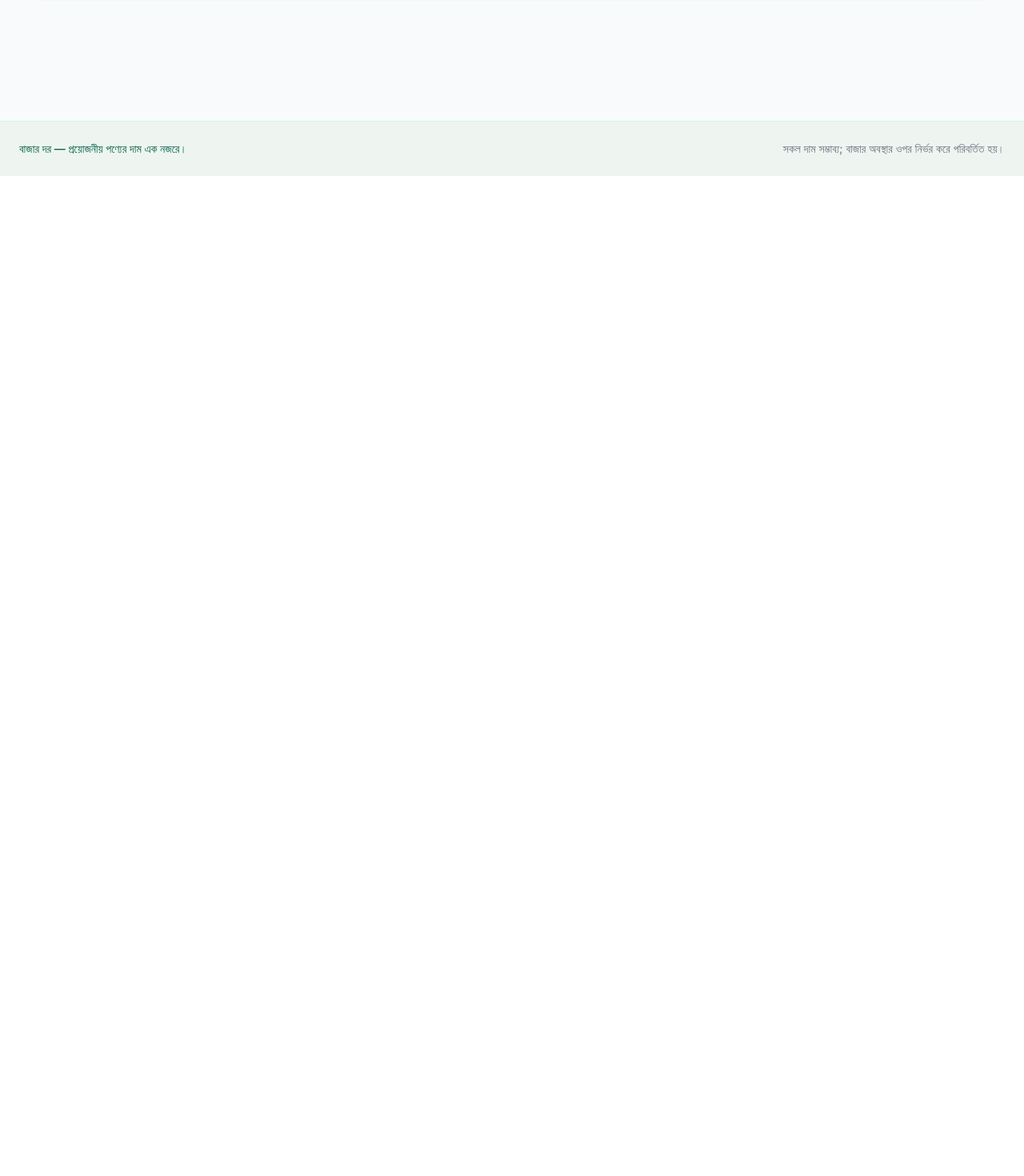
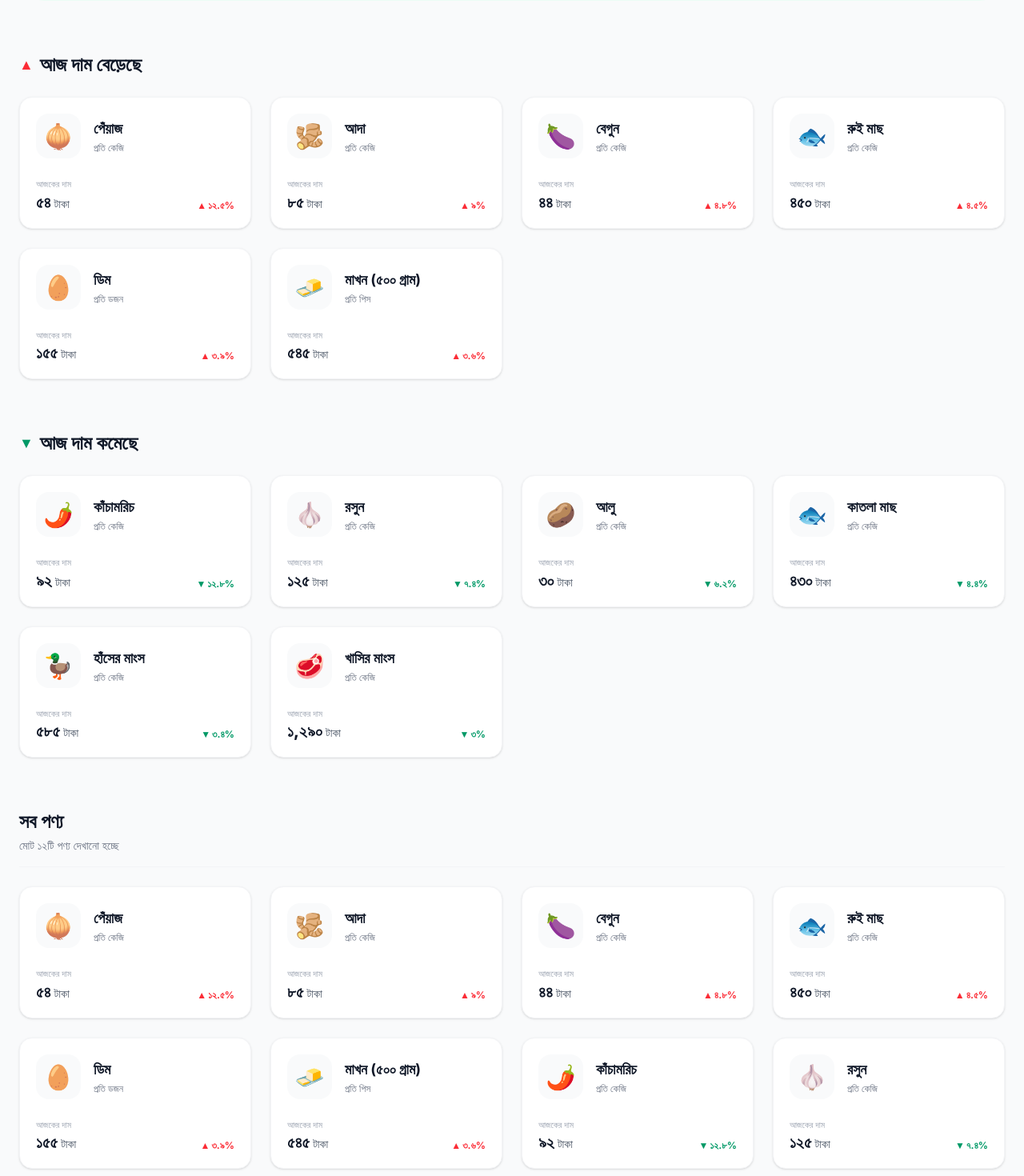
Before and after one commit to Maruf-Ahmed-11/A07-Bazar-Dor, a Next.js app: page / in a window 1280 px wide. Shown: the part 580-2050 px from the top of the page at 80% size. Before the commit the page ends 800 px from the top, so only its background shows below. Built offline with nearby package versions, Linux system fonts and the light colour scheme.

Commit message:
Dummy product card Created

```diff
--- a/src/app/page.tsx
+++ b/src/app/page.tsx
@@ -2,14 +2,29 @@
 
 import Image from "next/image";
 import heroImage from "@/assets/bazar-hero.png";
+import ProductCard from "@/components/ProductCard";
 import { useState, useEffect } from "react";
-import Link from "next/link";
+
+// Placeholder data - HAve to replace this with real API data later
+const dummyProducts = [
+  { id: "1", name: "পেঁয়াজ", unit: "প্রতি কেজি", price: 54, changeRate: 12.5, icon: "🧅" },
+  { id: "2", name: "আদা", unit: "প্রতি কেজি", price: 85, changeRate: 9.0, icon: "🫚" },
+  { id: "3", name: "বেগুন", unit: "প্রতি কেজি", price: 44, changeRate: 4.8, icon: "🍆" },
+  { id: "4", name: "রুই মাছ", unit: "প্রতি কেজি", price: 450, changeRate: 4.5, icon: "🐟" },
+  { id: "5", name: "ডিম", unit: "প্রতি ডজন", price: 155, changeRate: 3.9, icon: "🥚" },
+  { id: "6", name: "মাখন (৫০০ গ্রাম)", unit: "প্রতি পিস", price: 545, changeRate: 3.6, icon: "🧈" },
+  { id: "7", name: "কাঁচামরিচ", unit: "প্রতি কেজি", price: 92, changeRate: -12.8, icon: "🌶️" },
+  { id: "8", name: "রসুন", unit: "প্রতি কেজি", price: 125, changeRate: -7.4, icon: "🧄" },
+  { id: "9", name: "আলু", unit: "প্রতি কেজি", price: 30, changeRate: -6.2, icon: "🥔" },
+  { id: "10", name: "কাতলা মাছ", unit: "প্রতি কেজি", price: 430, changeRate: -4.4, icon: "🐟" },
+  { id: "11", name: "হাঁসের মাংস", unit: "প্রতি কেজি", price: 585, changeRate: -3.4, icon: "🦆" },
+  { id: "12", name: "খাসির মাংস", unit: "প্রতি কেজি", price: 1290, changeRate: -3.0, icon: "🥩" },
+];
 
 export default function Home() {
   const [isMounted, setIsMounted] = useState(false);
 
   useEffect(() => {
-    // Delay the state update by 1ms to prevent Next.js hydration errors and strict linter warnings
     const timer = setTimeout(() => setIsMounted(true), 1);
     return () => clearTimeout(timer);
   }, []);
@@ -21,7 +36,11 @@ export default function Home() {
       month: "long",
       year: "numeric",
     }).format(new Date())
-    : "লোড হচ্ছে..."; // Shows a fallback while mounting
+    : "লোড হচ্ছে...";
+
+  // Filtering data for the specific sections
+  const priceIncreased = dummyProducts.filter(p => p.changeRate > 0).slice(0, 6);
+  const priceDecreased = dummyProducts.filter(p => p.changeRate < 0).slice(0, 6);
 
   return (
     <div className="w-full">
@@ -29,53 +48,70 @@ export default function Home() {
 
         {/* Hero / Banner Section */}
         <section className="bg-[#f0fdf4] rounded-[2rem] p-6 sm:p-12 flex flex-col-reverse md:flex-row items-center justify-between gap-8 border border-emerald-50">
-
-          {/* Left Text Content */}
           <div className="flex-1 flex flex-col items-start text-left">
-            {/* Dynamic Date Pill */}
             <div className="bg-emerald-100 text-emerald-800 text-xs sm:text-sm font-semibold px-4 py-1.5 rounded-full mb-6 min-h-[28px]">
               {dateString}
             </div>
-
-            {/* Main Heading */}
             <h1 className="text-3xl sm:text-4xl md:text-5xl font-extrabold text-gray-900 leading-[1.2] mb-4">
               আজকের বাজারের দাম এক নজরে
             </h1>
-
-            {/* Subtitle */}
             <p className="text-gray-600 text-sm sm:text-base leading-relaxed mb-8 max-w-lg">
               চাল, ডাল, তেল, সবজি, মাছ, মাংস, ডিম ও মসলার দাম — বাজারভিত্তিক বিস্তারিত, গড়, সর্বনিম্ন-সর্বোচ্চ এবং দামের পরিবর্তন এক জায়গায়।
             </p>
-
-            {/* CTA Button with Anchor Link */}
-            <Link
-              href="#all-products"
-              className="bg-emerald-700 hover:bg-emerald-800 text-white font-semibold py-3 px-6 rounded-lg transition-colors shadow-sm"
-            >
+            <a href="#all-products" className="bg-emerald-700 hover:bg-emerald-800 text-white font-semibold py-3 px-6 rounded-lg transition-colors shadow-sm">
               সব পণ্য দেখুন
-            </Link>
+            </a>
           </div>
-
-          {/* Right Image */}
           <div className="flex-1 flex justify-center md:justify-end w-full max-w-sm md:max-w-md">
             <div className="relative w-full aspect-square md:aspect-auto md:h-72">
-              <Image
-                src={heroImage}
-                alt="বাজারের পণ্য"
-                fill
-                className="object-contain"
-                priority
-              />
+              <Image src={heroImage} alt="বাজারের পণ্য" fill className="object-contain" priority />
             </div>
           </div>
-
         </section>
 
-        {/* 3. Product Sections (Today's High, Today's Low, All Products) will go here next */}
-        <div id="all-products" className="mt-16">
-          {/* Have to create product grids here */}
+        {/* Product Sections */}
+        <div id="all-products" className="mt-16 space-y-16">
+
+          {/* Section A: Price Increased */}
+          <section>
+            <div className="flex items-center gap-2 mb-6">
+              <span className="text-red-500 text-lg">▲</span>
+              <h2 className="text-xl sm:text-2xl font-bold text-gray-900">আজ দাম বেড়েছে</h2>
             </div>
+            <div className="grid grid-cols-1 sm:grid-cols-2 md:grid-cols-3 lg:grid-cols-4 gap-4 sm:gap-6">
+              {priceIncreased.map((product) => (
+                <ProductCard key={product.id} {...product} />
+              ))}
+            </div>
+          </section>
 
+          {/* Section B: Price Decreased */}
+          <section>
+            <div className="flex items-center gap-2 mb-6">
+              <span className="text-emerald-600 text-lg">▼</span>
+              <h2 className="text-xl sm:text-2xl font-bold text-gray-900">আজ দাম কমেছে</h2>
+            </div>
+            <div className="grid grid-cols-1 sm:grid-cols-2 md:grid-cols-3 lg:grid-cols-4 gap-4 sm:gap-6">
+              {priceDecreased.map((product) => (
+                <ProductCard key={product.id} {...product} />
+              ))}
+            </div>
+          </section>
+
+          {/* Section C: All Products */}
+          <section>
+            <div className="mb-6 border-b border-gray-100 pb-4">
+              <h2 className="text-xl sm:text-2xl font-bold text-gray-900 mb-1">সব পণ্য</h2>
+              <p className="text-sm text-gray-500">মোট ১২টি পণ্য দেখানো হচ্ছে</p>
+            </div>
+            <div className="grid grid-cols-1 sm:grid-cols-2 md:grid-cols-3 lg:grid-cols-4 gap-4 sm:gap-6">
+              {dummyProducts.map((product) => (
+                <ProductCard key={product.id} {...product} />
+              ))}
+            </div>
+          </section>
+
+        </div>
       </div>
     </div>
   );
--- a/src/components/ProductCard.tsx
+++ b/src/components/ProductCard.tsx
@@ -0,0 +1,63 @@
+import Link from "next/link";
+
+export interface ProductProps {
+  id: string | number;
+  name: string;
+  icon: string;
+  unit: string;
+  price: number;
+  changeRate: number;
+}
+
+export default function ProductCard({ id, name, icon, unit, price, changeRate }: ProductProps) {
+  // Helper to convert English numbers to Bengali numbers
+  const toBengaliNumber = (num: number) => {
+    return num.toLocaleString("bn-BD");
+  };
+
+  // Determine price fluctuation status
+  const isUp = changeRate > 0;
+  const isDown = changeRate < 0;
+
+  // Format the change percentage to always show 1 decimal place positively
+  const formattedChange = toBengaliNumber(Number(Math.abs(changeRate).toFixed(1)));
+
+  return (
+    <Link
+      href={`/product/${id}`}
+      className="block bg-white rounded-2xl p-4 sm:p-5 border border-gray-100 shadow-sm hover:shadow-md hover:border-emerald-100 transition-all cursor-pointer group"
+    >
+      {/* Top Section: Icon & Title */}
+      <div className="flex items-center gap-4 mb-6">
+        <div className="w-12 h-12 sm:w-14 sm:h-14 bg-gray-50 rounded-2xl flex items-center justify-center text-2xl sm:text-3xl group-hover:bg-emerald-50 transition-colors">
+          {icon}
+        </div>
+        <div>
+          <h3 className="font-bold text-gray-900 text-base sm:text-lg mb-0.5">{name}</h3>
+          <p className="text-xs text-gray-500">{unit}</p>
+        </div>
+      </div>
+
+      {/* Bottom Section: Price & Fluctuation Badge */}
+      <div className="flex items-end justify-between">
+        <div>
+          <p className="text-[11px] text-gray-400 font-medium mb-1">আজকের দাম</p>
+          <div className="flex items-baseline gap-1">
+            <span className="font-extrabold text-gray-900 text-lg sm:text-xl leading-none">
+              {toBengaliNumber(price)}
+            </span>
+            <span className="text-gray-600 text-sm font-medium">টাকা</span>
+          </div>
+        </div>
+
+        {/* Change Rate Badge */}
+        <div className={`flex items-center gap-0.5 text-xs font-bold ${
+          isUp ? "text-red-500" : isDown ? "text-emerald-600" : "text-gray-400"
+        }`}>
+          <span>{isUp ? "▲" : isDown ? "▼" : "—"}</span>
+          <span>{formattedChange}%</span>
+        </div>
+      </div>
+    </Link>
+  );
+}
```
Lines whose indentation alone changed are shown as unchanged.
